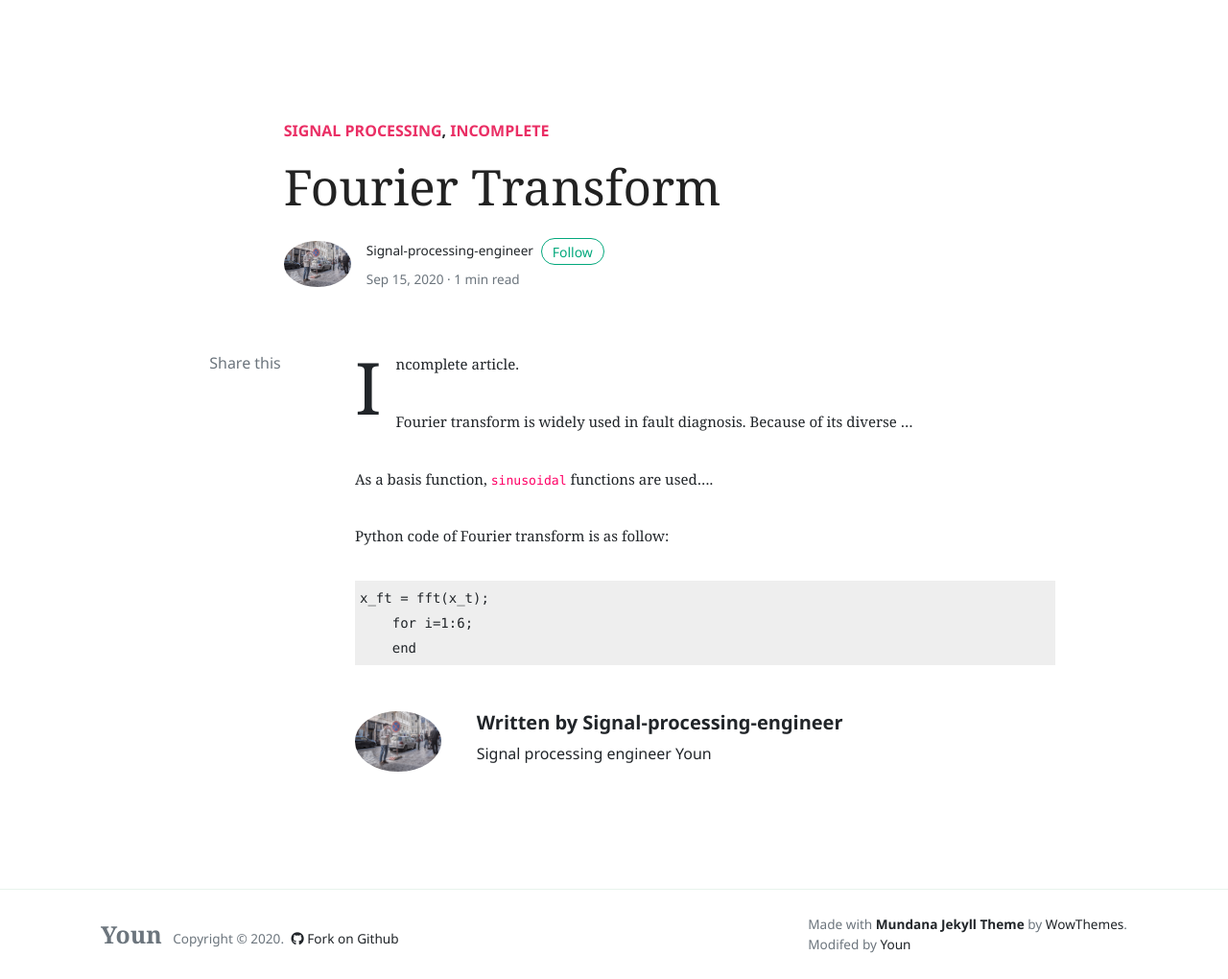
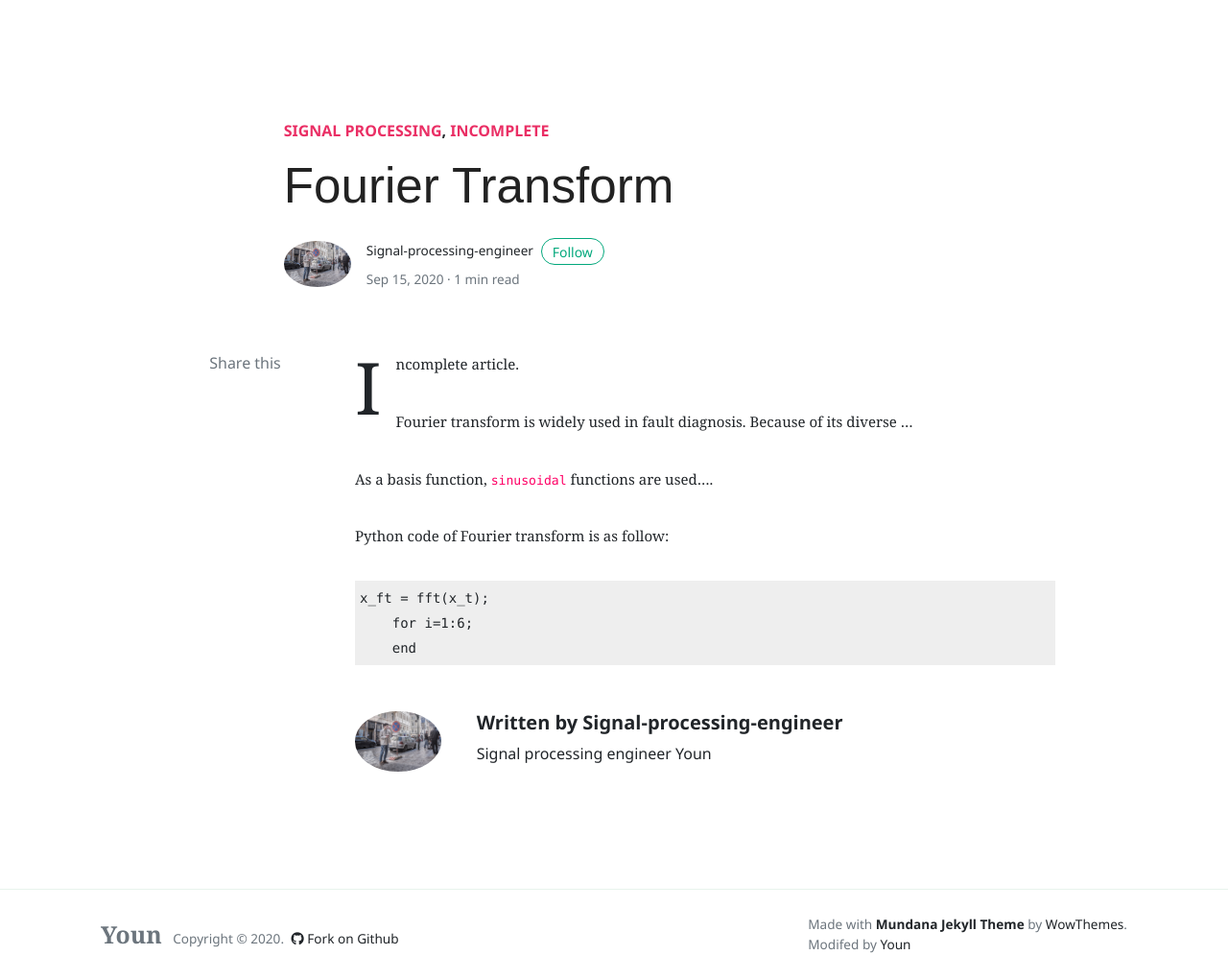
Before and after one commit to mbyun1420/mbyun1420.github.com, a Jekyll site: the page built from _posts/2020-09-15-fourier-transform.markdown, in a window 1280 px wide and 1020 px high. Shown: the whole window at 96% size. Built offline with Jekyll 4.4.1, drawn with Linux system fonts in a browser that asks for light colours; nearby versions of some CDN libraries; comment, search, counter and statistics services are not loaded.

Commit message:
font edit

```diff
--- a/assets/css/theme.css
+++ b/assets/css/theme.css
@@ -660,7 +660,7 @@ article {
 }
 .article-headline {
 	/* font-familiy serif 위치 이동*/
-    font-family: 'Noto Sans KR', Georgia,Times,"Times New Roman", serif ;
+    font-family: "Noto Sans KR", "Arial",Georgia,Times,"Times New Roman", serif ;
     font-size: 3.2rem;
     font-weight: 400;
     line-height: 1.15;
```
